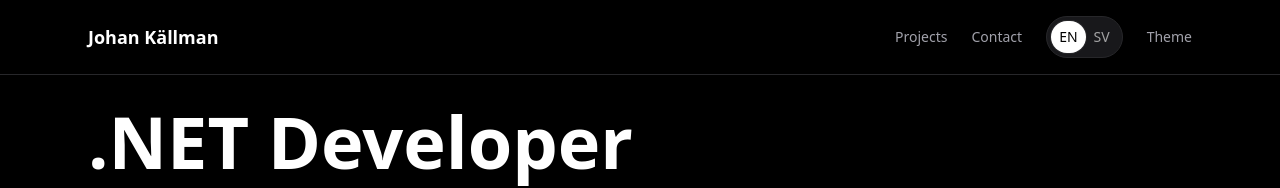
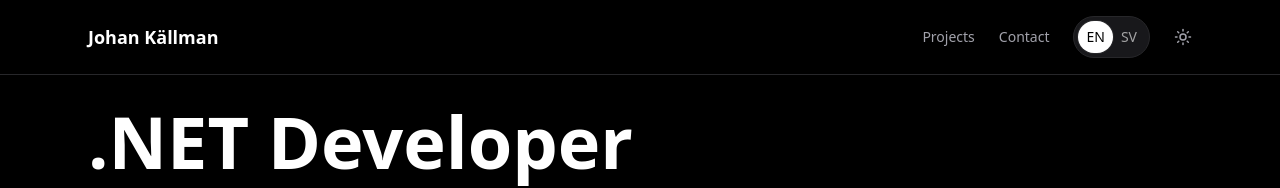
Before and after one commit to JohanKallman/Portfolio, a Next.js app: page / in a window 1280 px wide. Shown: the top 188 px of the page. Built offline with nearby package versions, Linux system fonts and the light colour scheme.

Commit message:
feat: Add lucide theme toggle with state

```diff
--- a/components/Navbar.tsx
+++ b/components/Navbar.tsx
@@ -1,8 +1,9 @@
 "use client"
 
-import { useState } from "react"
+import { useState, useEffect } from "react"
 import { toggleTheme } from "../lib/theme"
 import LanguageToggle from "./LanguageToggle"
+import { Sun, Moon } from "lucide-react"
 
 export default function Navbar({
   lang,
@@ -12,6 +13,12 @@ export default function Navbar({
   setLang: (lang: "en" | "sv") => void
 }) {
   const [open, setOpen] = useState(false)
+  const [theme, setTheme] = useState<"light" | "dark">("dark")
+
+  useEffect(() => {
+  const isLight = document.documentElement.classList.contains("light")
+  setTheme(isLight ? "light" : "dark")
+}, [])
 
   return (
     <nav className="fixed top-0 left-0 w-full z-50 ui-navbar">
@@ -35,8 +42,14 @@ export default function Navbar({
 
           <LanguageToggle lang={lang} setLang={setLang} />
 
-          <button onClick={toggleTheme} className="ui-link">
-            Theme
+          <button
+            onClick={() => {
+              toggleTheme()
+              setTheme(prev => (prev === "light" ? "dark" : "light"))
+            }}
+            className="ui-link flex items-center"
+          >
+            {theme === "light" ? <Moon size={18} /> : <Sun size={18} />}
           </button>
 
         </div>
@@ -70,8 +83,14 @@ export default function Navbar({
 
           <LanguageToggle lang={lang} setLang={setLang} />
 
-          <button onClick={toggleTheme} className="ui-link text-left">
-            Theme
+          <button
+            onClick={() => {
+              toggleTheme()
+              setTheme(prev => (prev === "light" ? "dark" : "light"))
+            }}
+            className="ui-link flex items-center"
+          >
+            {theme === "light" ? <Moon size={18} /> : <Sun size={18} />}
           </button>
 
         </div>
--- a/package.json
+++ b/package.json
@@ -9,6 +9,7 @@
     "lint": "eslint"
   },
   "dependencies": {
+    "lucide-react": "^1.7.0",
     "next": "16.2.1",
     "react": "19.2.4",
     "react-dom": "19.2.4"
```
Also changed, not shown: 1 other file (tests, documents, lock files or other folders).
